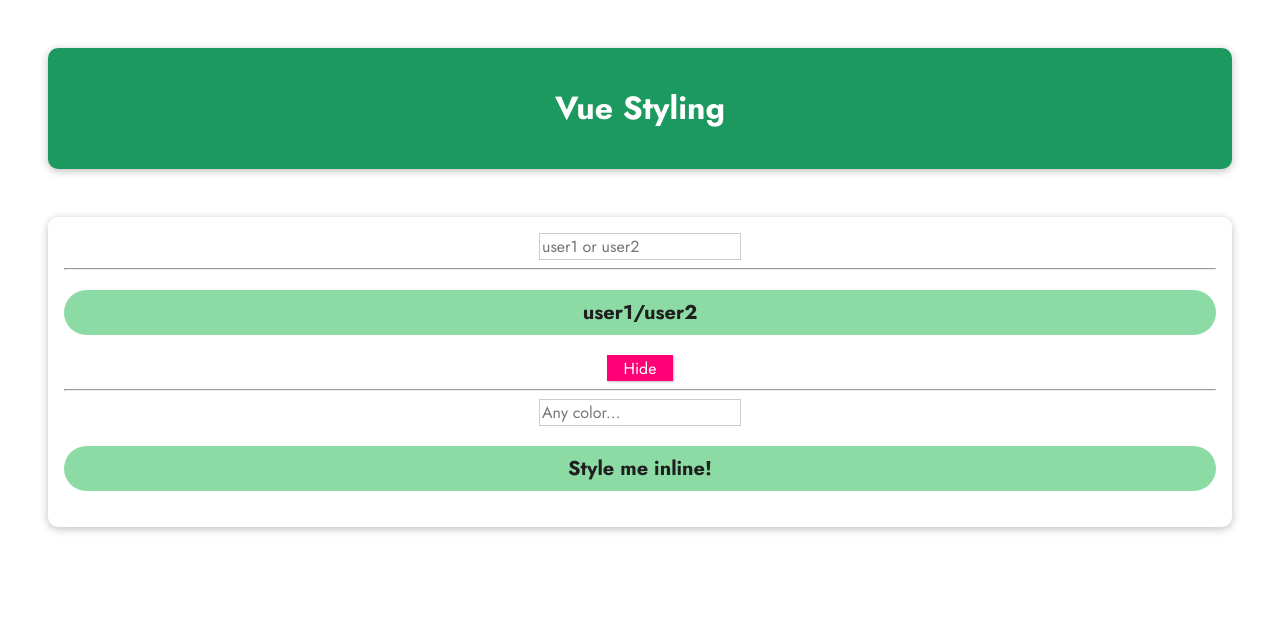
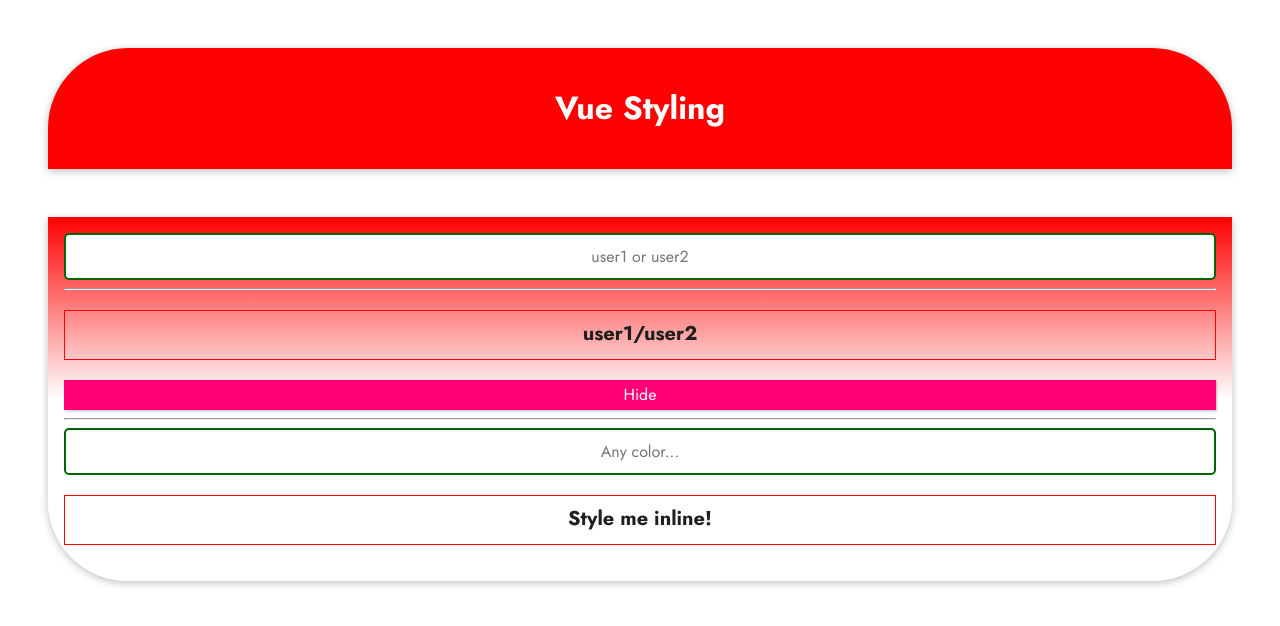
Before and after one commit to Arvin5G/Lesson_2_DOM_Interaction, a plain HTML site: page Activity 4 Vue Styling Problem/index.html in a window 1280 px wide. Drawn offline with nearby package versions, Linux system fonts and the light colour scheme.

Commit message:
activity 4 - update my css code here

```diff
--- a/Activity 4 Vue Styling Problem/styles.css
+++ b/Activity 4 Vue Styling Problem/styles.css
@@ -13,9 +13,10 @@ body {
 header {
   box-shadow: 0 2px 8px rgba(0, 0, 0, 0.26);
   margin: 3rem;
-  border-radius: 10px;
+  border-top-left-radius: 80px;
+  border-top-right-radius: 80px;
   padding: 1rem;
-  background-color: #1b995e;
+  background-color: red;
   color: white;
   text-align: center;
 }
@@ -23,9 +24,11 @@ header {
 #assignment {
   box-shadow: 0 2px 8px rgba(0, 0, 0, 0.26);
   margin: 3rem;
-  border-radius: 10px;
   padding: 1rem;
   text-align: center;
+  border-bottom-left-radius: 80px;
+  border-bottom-right-radius: 80px;
+  background-image: linear-gradient(red , white 50%);
 }
 
 #assignment h2 {
@@ -38,24 +41,32 @@ header {
 p {
   font-size: 1.25rem;
   font-weight: bold;
-  background-color: #8ddba4;
+  background-color: none;
   padding: 0.5rem;
   color: #1f1f1f;
-  border-radius: 25px;
+  height:50px;
+  border:1px solid red;
 }
 
 #assignment input {
   font: inherit;
-  border: 1px solid #ccc;
+  outline: none;
+         padding: 10px;
+         border: 2px solid darkgreen;
+         border-radius: 5px;
+         width:100%;
+  text-align: center;
 }
 
 #assignment input:focus {
   outline: none;
-  border-color: #1b995e;
+  border-color: red;
   background-color: #d7fdeb;
 }
 
 #assignment button {
+  height:30px;
+  width:100%;
   font: inherit;
   cursor: pointer;
   border: 1px solid #ff0077;
@@ -75,11 +86,13 @@ p {
 .user1 {
   background-color: blue;
   color: white;
+  background-image: linear-gradient(green,black);
 }
 
 .user2 {
   background-color: purple;
   color: white;
+  background-image: linear-gradient(blue,black);
 }
 
 .hidden {
```
